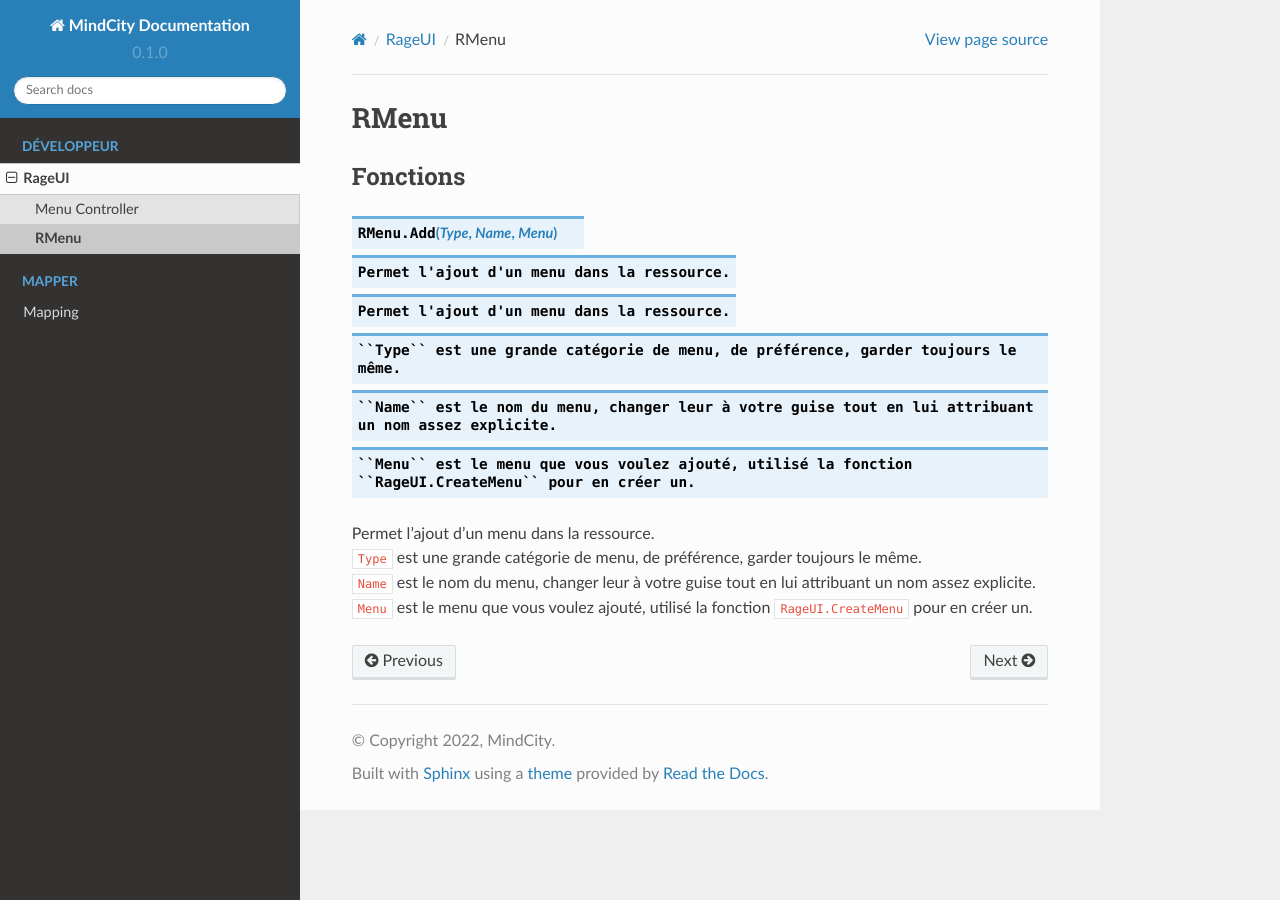
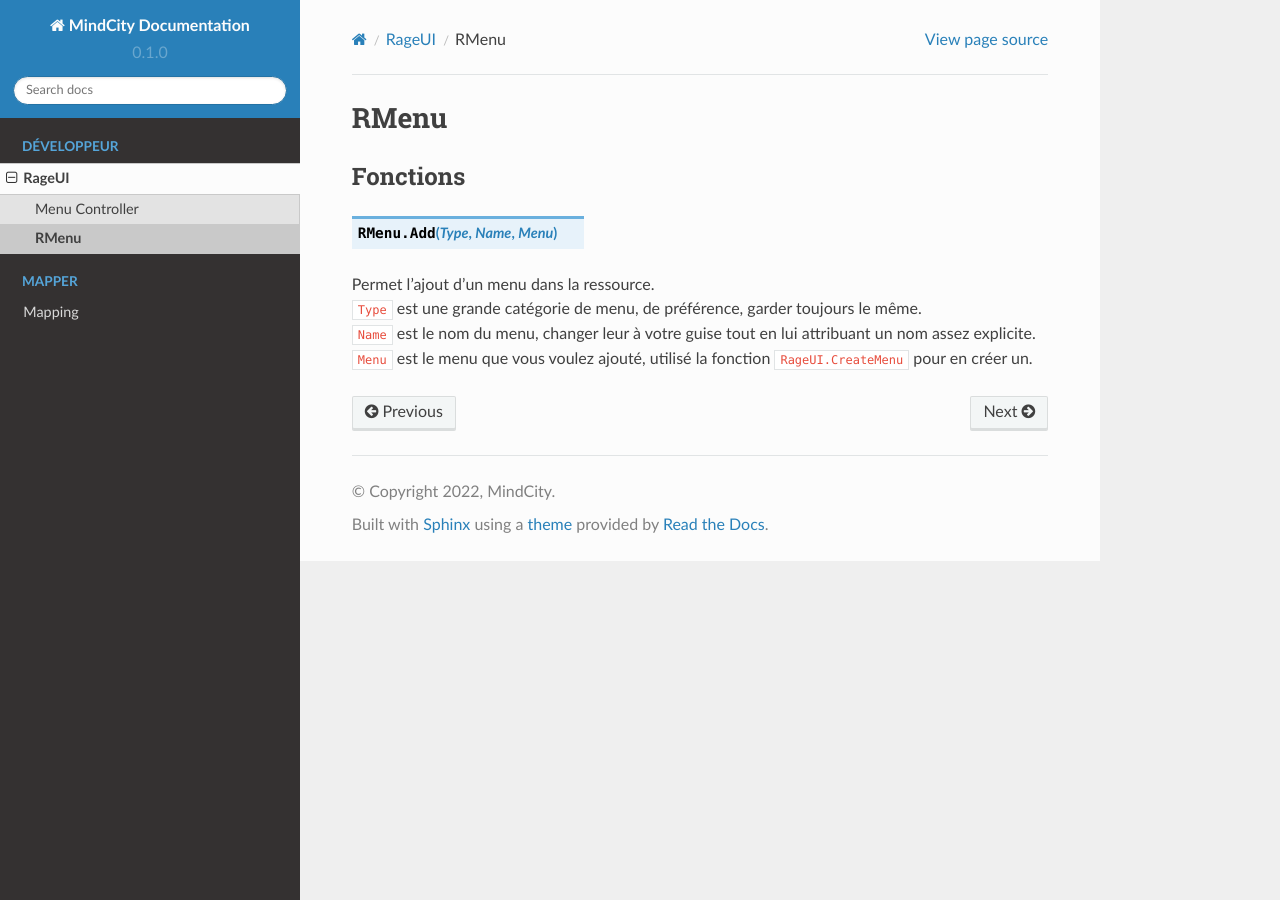
Before and after one commit to JustMordeckai/MindCity-Documentation, a Sphinx documentation site: the page built from docs/source/rageui/rmenu.rst, in a window 1280 px wide. Built offline with Sphinx 7.4.7 and the Read the Docs theme 2.0.0, drawn with Linux system fonts in a browser that asks for light colours.

Commit message:
RMenu : Line Break

```diff
--- a/docs/source/rageui/rmenu.rst
+++ b/docs/source/rageui/rmenu.rst
@@ -4,11 +4,6 @@ RMenu
 Fonctions
 ---------
 .. function::   RMenu.Add(Type, Name, Menu)
-    Permet l'ajout d'un menu dans la ressource.
-    Permet l'ajout d'un menu dans la ressource.
-    ``Type`` est une grande catégorie de menu, de préférence, garder toujours le même.
-    ``Name`` est le nom du menu, changer leur à votre guise tout en lui attribuant un nom assez explicite.
-    ``Menu`` est le menu que vous voulez ajouté, utilisé la fonction ``RageUI.CreateMenu`` pour en créer un.
 
 | Permet l'ajout d'un menu dans la ressource.
 | ``Type`` est une grande catégorie de menu, de préférence, garder toujours le même.
```
